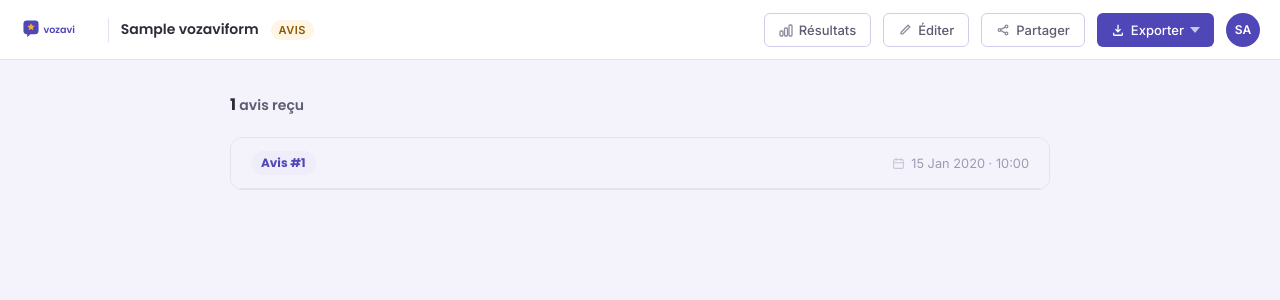
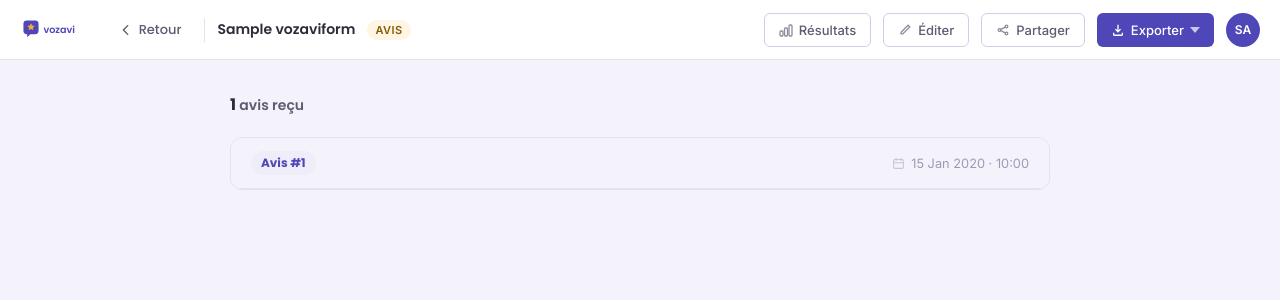
Before and after one commit to Zizou897/linkProject, a Django app: page /dashboard/forms/1/responses/ in a window 1280 px wide. Shown: the top 300 px of the page. Run offline with Django 5.2, Linux system fonts and the light colour scheme; a user stored in the database is signed in; tables that the repository leaves empty hold one stand-in row (values such as "Sample post"); data that the repository does not hold is empty; parts of the project's set-up code (start-up, migrations or seed data) failed here and were passed over.

Commit message:
Ajoute un bouton « Retour » cohérent dans le navbar des pages par-formulaire
Bouton Retour (flèche) pointant vers « Mes formulaires » sur les pages
Résultats et Avis (absent jusqu'ici), et harmonisation des pages Éditer
et Partager (auparavant « Tableau de bord ») pour un comportement
identique partout.

Co-Authored-By: Claude Opus 4.8 <noreply@anthropic.com>

```diff
--- a/core/src/templates/vozavi/builder/edit.html
+++ b/core/src/templates/vozavi/builder/edit.html
@@ -410,9 +410,9 @@ input,textarea,select{font-family:inherit}
     Retour
   </a>
   {% else %}
-  <a href="{% url 'dashboard' %}" class="hdr-back">
+  <a href="{% url 'forms_list' %}" class="hdr-back">
     <svg viewBox="0 0 16 16" fill="none"><path d="M10 13L5 8l5-5" stroke="currentColor" stroke-width="1.6" stroke-linecap="round" stroke-linejoin="round"/></svg>
-    Tableau de bord
+    Retour
   </a>
   {% endif %}
   <div class="hdr-divider"></div>
--- a/core/src/templates/vozavi/builder/responses.html
+++ b/core/src/templates/vozavi/builder/responses.html
@@ -39,6 +39,9 @@ button{font-family:var(--f-body);cursor:pointer;border:none;background:none}
 }
 .hdr-logo{display:flex;align-items:center;flex-shrink:0}
 .hdr-logo svg{height:22px;width:auto}
+.hdr-back{display:flex;align-items:center;gap:6px;font-family:var(--f-head);font-size:.8125rem;font-weight:500;color:var(--text-2);padding:6px 11px;border-radius:8px;transition:background .14s,color .14s;flex-shrink:0}
+.hdr-back:hover{background:var(--lavender);color:var(--indigo)}
+.hdr-back svg{width:14px;height:14px}
 .hdr-div{width:1px;height:24px;background:var(--border);flex-shrink:0}
 .hdr-title{
   font-family:var(--f-head);font-weight:600;font-size:.875rem;color:var(--text);
@@ -260,6 +263,10 @@ button{font-family:var(--f-body);cursor:pointer;border:none;background:none}
       <text x="68" y="40" font-size="28" font-weight="600" fill="#4F46B8" font-family="Poppins,'Segoe UI',Arial,sans-serif">vozavi</text>
     </svg>
   </div>
+  <a href="{% url 'forms_list' %}" class="hdr-back">
+    <svg viewBox="0 0 16 16" fill="none"><path d="M10 13L5 8l5-5" stroke="currentColor" stroke-width="1.6" stroke-linecap="round" stroke-linejoin="round"/></svg>
+    Retour
+  </a>
   <div class="hdr-div"></div>
   <span class="hdr-title" title="{{ vform.title }}">{{ vform.title }}</span>
   <span class="hdr-tag">Avis</span>
--- a/core/src/templates/vozavi/builder/share.html
+++ b/core/src/templates/vozavi/builder/share.html
@@ -152,9 +152,9 @@ button{cursor:pointer;font-family:inherit;border:none;background:none}
       <text x="68" y="40" font-size="28" font-weight="600" fill="#4F46B8" font-family="Poppins,'Segoe UI',Arial,sans-serif">vozavi</text>
     </svg>
   </a>
-  <a href="{% url 'dashboard' %}" class="hdr-back">
+  <a href="{% url 'forms_list' %}" class="hdr-back">
     <svg viewBox="0 0 16 16" fill="none"><path d="M10 13L5 8l5-5" stroke="currentColor" stroke-width="1.6" stroke-linecap="round" stroke-linejoin="round"/></svg>
-    Tableau de bord
+    Retour
   </a>
   <div class="u-menu" id="user-menu">
     <button class="u-av" onclick="document.getElementById('user-menu').classList.toggle('open')" aria-label="Menu utilisateur">{{ request.user.first_name|slice:":1"|upper }}{{ request.user.last_name|slice:":1"|upper }}{% if not request.user.first_name %}{{ request.user.username|slice:":2"|upper }}{% endif %}</button>
```
Also changed, not shown: core/src/templates/vozavi/builder/results.html (+7 -0 lines).
